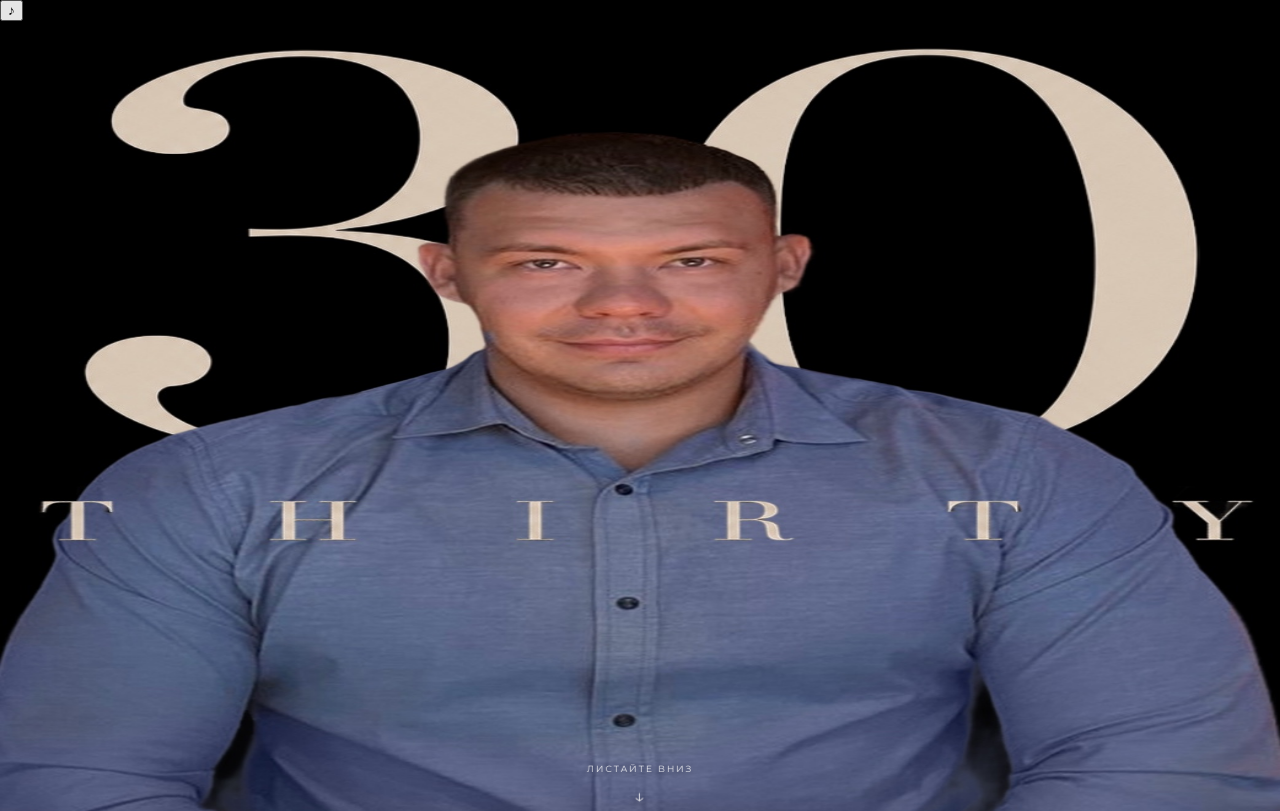
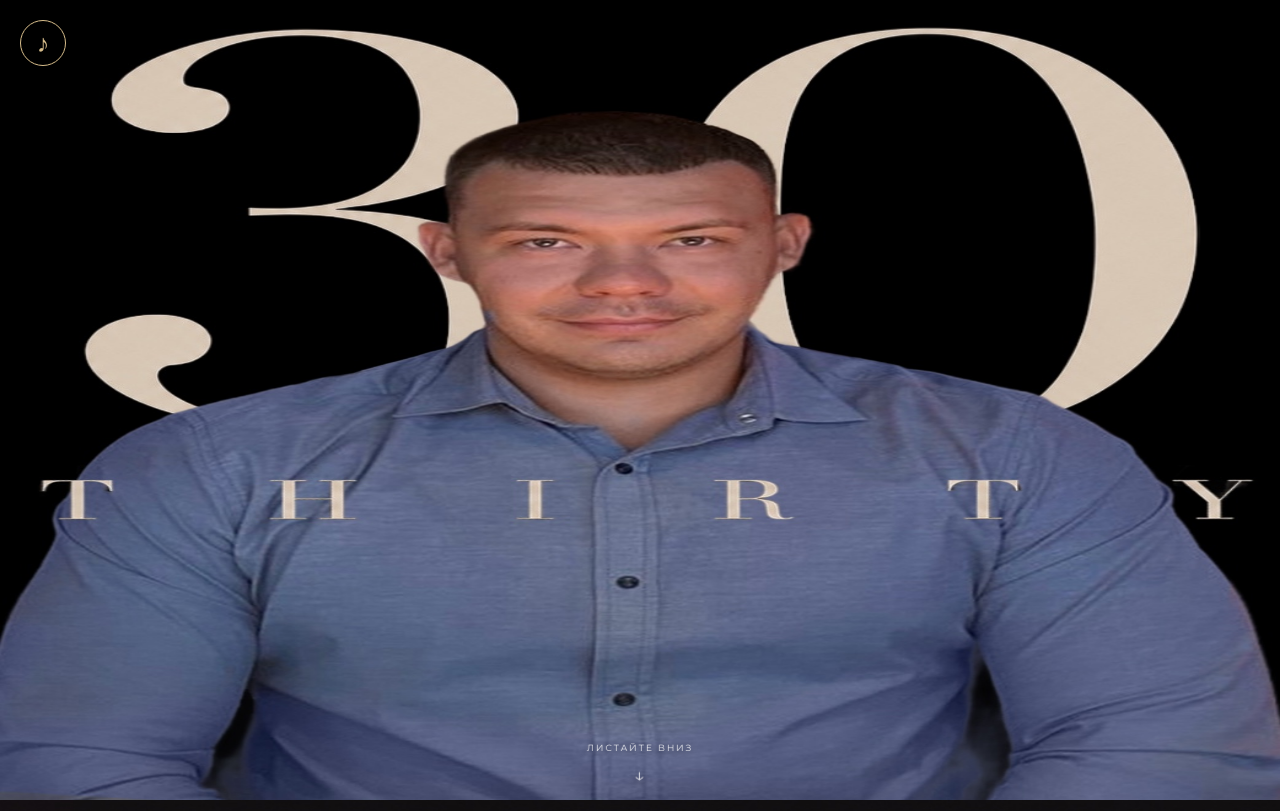
Before and after one commit to nekqadamovsino-spec/birthday120926, a plain HTML site: page index.html in a window 1280 px wide. Shown: the top 811 px of the page. Drawn offline with nearby package versions, Linux system fonts and the light colour scheme.

Commit message:
Update style.css

```diff
--- a/style.css
+++ b/style.css
@@ -194,3 +194,50 @@
   letter-spacing:.24em;
   font-size:9px;
 }
+.music-btn {
+  position: fixed;
+  top: 20px;
+  left: 20px;
+  z-index: 9999;
+
+  width: 46px;
+  height: 46px;
+
+  display: flex;
+  align-items: center;
+  justify-content: center;
+
+  border: 1px solid #d7bd8b;
+  border-radius: 50%;
+
+  background: rgba(0, 0, 0, 0.45);
+  backdrop-filter: blur(7px);
+  -webkit-backdrop-filter: blur(7px);
+
+  color: #d7bd8b;
+  cursor: pointer;
+
+  box-shadow: 0 4px 18px rgba(0,0,0,.25);
+}
+
+.music-note {
+  font-size: 25px;
+  line-height: 1;
+  color: #d7bd8b;
+}
+
+.music-btn.playing .music-note {
+  animation: musicPulse 1.2s ease-in-out infinite;
+}
+
+@keyframes musicPulse {
+  0%, 100% {
+    transform: scale(1);
+    opacity: 1;
+  }
+
+  50% {
+    transform: scale(1.18);
+    opacity: .65;
+  }
+}
```
